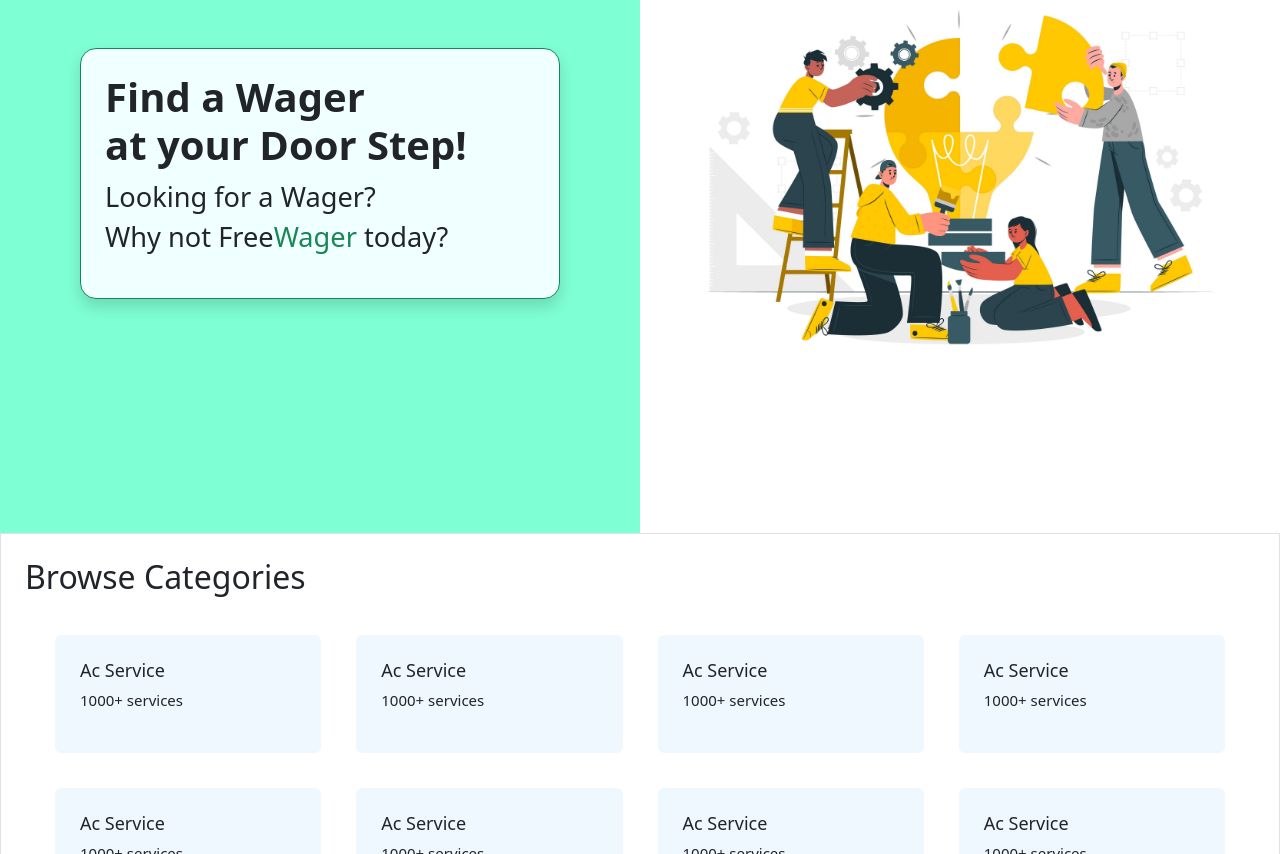
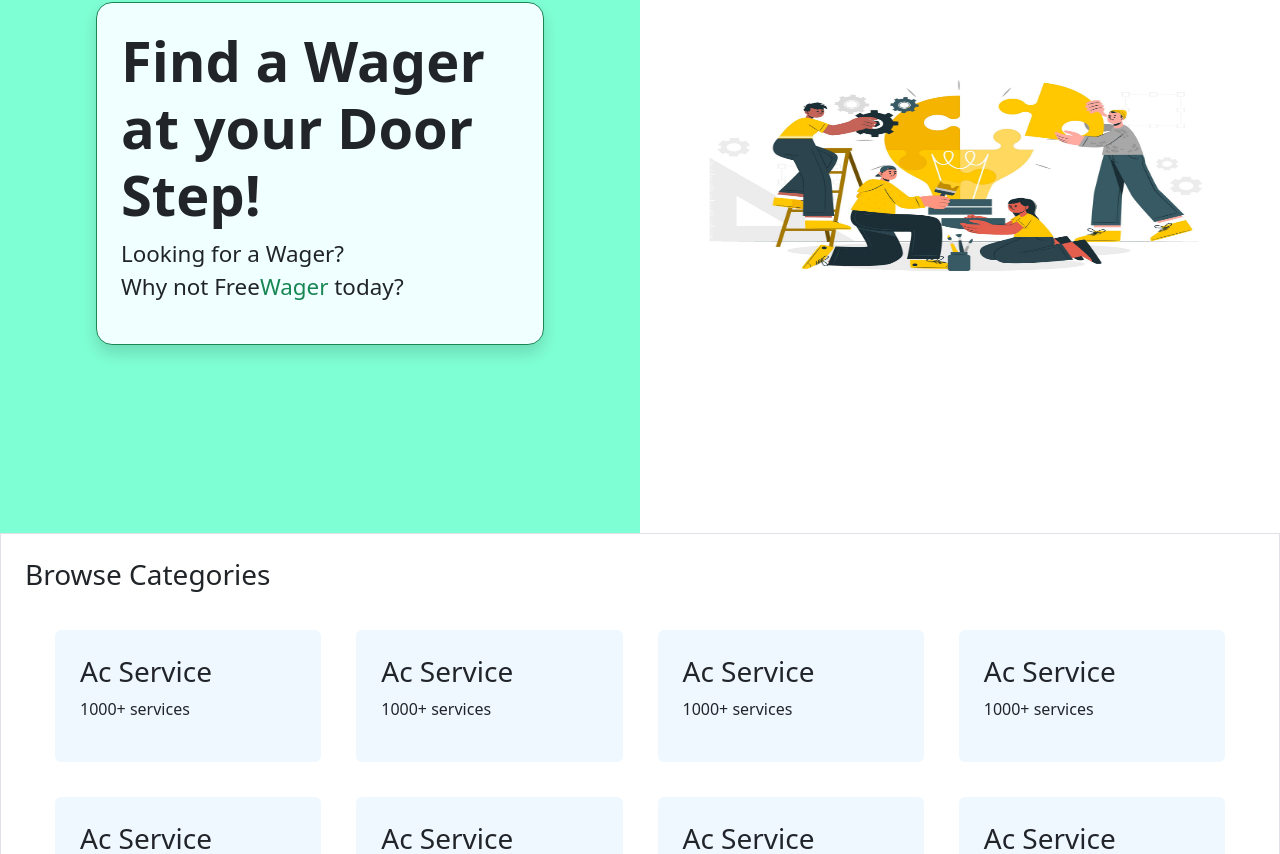
Before and after one commit to Raqib-Ali/FreeWager, a React (Create React App) app: page / in a window 1280 px wide. Shown: the part 266-1120 px from the top of the page. Built offline with nearby package versions, Linux system fonts and the light colour scheme.

Commit message:
initial demo

```diff
--- a/src/Pages/Home.css
+++ b/src/Pages/Home.css
@@ -13,27 +13,25 @@
      display: flex;
      justify-content: center;
      align-items: center;
+
+
+     img{
+        width: 90%;
+        max-height: 220px;
+     }
    }
 }
 
 .col1 {
-
     background-color: aquamarine;
     display: flex;
     align-items: center;
-    div{
-        margin: auto;
-
-    }
+    justify-content: center;
 }
 
 .title {
-    width: 75%;
+    width: 70%;
     background-color: azure;
-
-    h1{
-       font-size: 8vw;
-    }
 }
 
 .categories {
@@ -45,14 +43,6 @@
     .cat-card {
         padding: 25px;
         background-color: aliceblue;
-
-        h2{
-            font-size: 18px;
-        }
-
-        p{
-            font-size: 15px;
-        }
     }
 
     .cat-card:hover {
@@ -75,7 +65,7 @@
             border-radius: 10px;
             margin-bottom: 10px;
         }
-}
+    }
 
 }
 
@@ -95,12 +85,12 @@
     }
 
     .title h1 {
-        font-size: 5vh;
+        font-size: 7vh;
         font-weight: 600;
     }
 
     .title p {
-        font-size: 1.7rem;
+        font-size: 1.4rem;
         font-weight: 500;
     }
 
@@ -108,15 +98,7 @@
         display: grid;
         grid-template-columns: 1fr 1fr 1fr 1fr;
 
-        .cat-card{
-            h2{
 
-            }
-
-            p{
-
-            }
-        }
 
     }
 
--- a/src/Pages/Home.jsx
+++ b/src/Pages/Home.jsx
@@ -12,52 +12,52 @@ export function Home() {
                     </div>
                 </div>
                 <div className="img">
-                    <img width={"90%"} src='5576597.jpg' />
+                    <img  src='5576597.jpg' />
                 </div>
             </div>
 
             <div className='p-4 border border-1'>
                 <div>
-                    <h2>Browse Categories</h2>
+                    <h3>Browse Categories</h3>
                 </div>
                 <div className='categories'>
                     <div className='cat-card rounded-2'>
-                        <h2>Ac Service</h2>
+                        <h3>Ac Service</h3>
                         <p>1000+ services</p>
                     </div>
                     <div className='cat-card  rounded-2'>
-                        <h2>Ac Service</h2>
+                        <h3>Ac Service</h3>
                         <p>1000+ services</p>
                     </div>
                     <div className='cat-card  rounded-2'>
-                        <h2>Ac Service</h2>
+                        <h3>Ac Service</h3>
                         <p>1000+ services</p>
                     </div>
                     <div className='cat-card  rounded-2'>
-                        <h2>Ac Service</h2>
+                        <h3>Ac Service</h3>
                         <p>1000+ services</p>
                     </div>
                     <div className='cat-card  rounded-2'>
-                        <h2>Ac Service</h2>
+                        <h3>Ac Service</h3>
                         <p>1000+ services</p>
                     </div>
                     <div className='cat-card  rounded-2'>
-                        <h2>Ac Service</h2>
+                        <h3>Ac Service</h3>
                         <p>1000+ services</p>
                     </div>
                     <div className='cat-card  rounded-2'>
-                        <h2>Ac Service</h2>
+                        <h3>Ac Service</h3>
                         <p>1000+ services</p>
                     </div>
                     <div className='cat-card  rounded-2'>
-                        <h2>Ac Service</h2>
+                        <h3>Ac Service</h3>
                         <p>1000+ services</p>
                     </div>
                 </div>
             </div>
 
             <div className='p-4 border border-1'>
-                <h2>Recent Ads</h2>
+                <h3>Recent Ads</h3>
                 <div className='ads'>
                     <div className='ad-card '>
 
```
